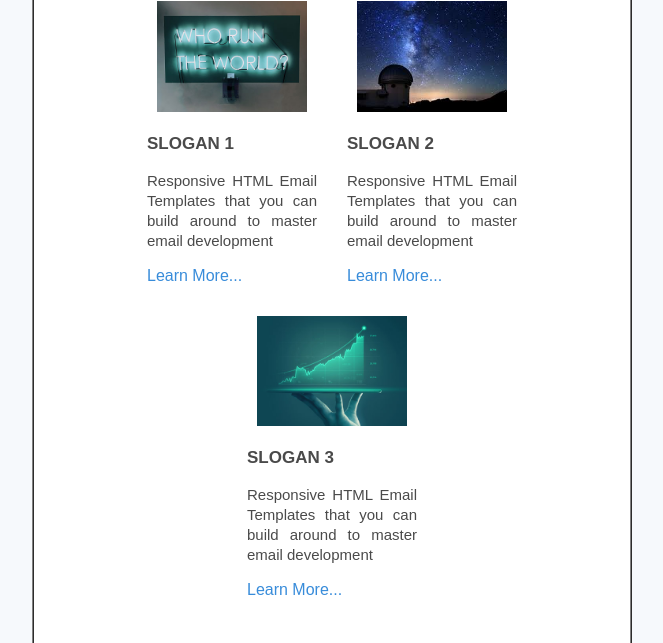
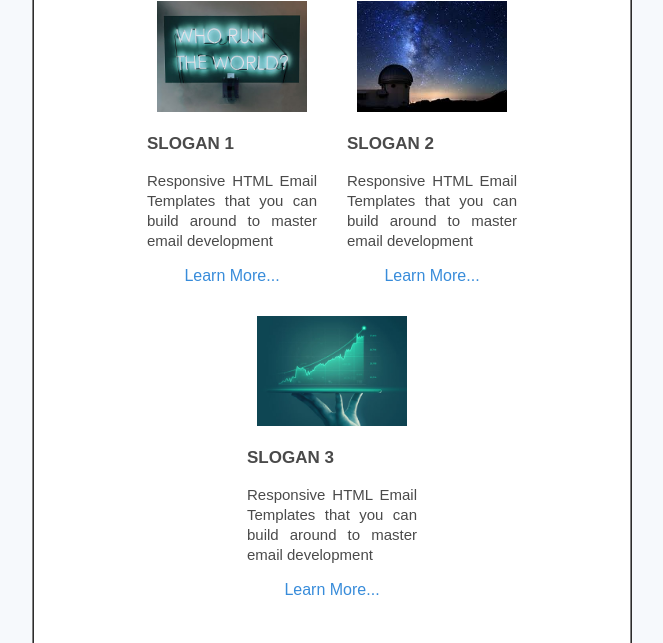
Before and after one commit to DarioCabas/TEMPLATE_EMAIL, a plain HTML site: page index.html in a window 1280 px wide. Shown: the part 535-1178 px from the top of the page, without its empty margins (308-971 px from the left). Drawn offline with Linux system fonts and the light colour scheme.

Commit message:
center learn more

```diff
--- a/index.html
+++ b/index.html
@@ -126,7 +126,12 @@
 														<td style="padding: 0px; text-align: justify;">
 															<p style="font-size: 17px;font-weight: bold;">SLOGAN 1</p>
 															<p>Responsive HTML Email Templates that you can build around to master email development</p>
-															<a href="#">Learn More...</a>
+															<tr>
+																<td style="text-align: center;">
+																	<a href="#">Learn More...</a>
+																</td>
+															</tr>
+
 														</td>
 													</tr>
 												</table>
@@ -149,7 +154,12 @@
 														<td style="padding: 0px; text-align: justify;">
 															<p style="font-size: 17px;font-weight: bold;">SLOGAN 2</p>
 															<p>Responsive HTML Email Templates that you can build around to master email development</p>
-															<a href="#">Learn More...</a>
+															<tr>
+																<td style="text-align: center;">
+																	<a href="#">Learn More...</a>
+																</td>
+															</tr>
+
 														</td>
 													</tr>
 												</table>
@@ -172,7 +182,12 @@
 														<td style="padding: 0px;text-align: justify;">
 															<p style="font-size: 17px;font-weight: bold;">SLOGAN 3</p>
 															<p >Responsive HTML Email Templates that you can build around to master email development</p>
-															<a href="#">Learn More...</a>
+															<tr>
+																<td>
+																	<a href="#">Learn More...</a>
+																</td>
+															</tr>
+
 														</td>
 													</tr>
 												</table>
```
